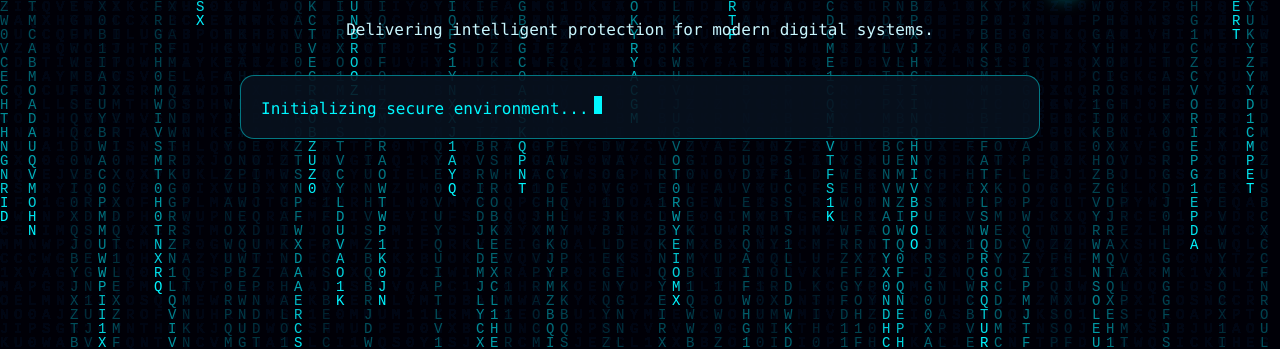
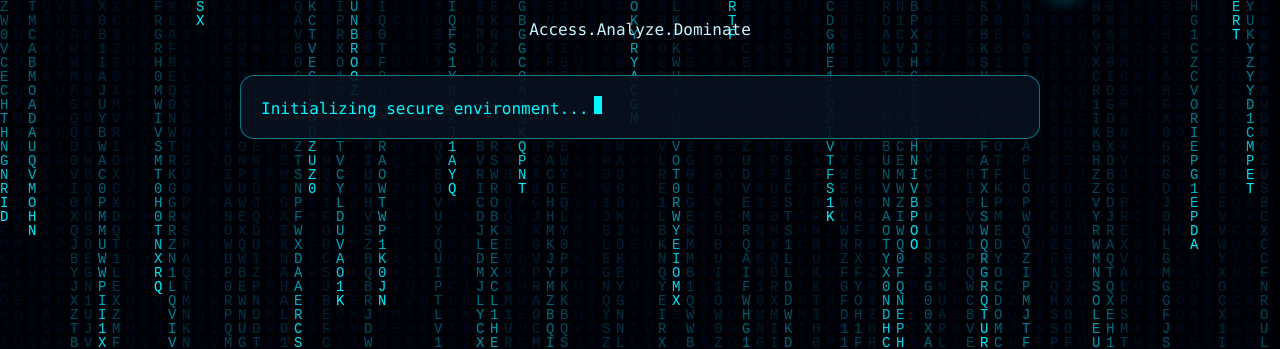
Before and after one commit to Ankur-Majumder/new-project, a website: page public/index.html in a window 1280 px wide. Shown: the part 451-800 px from the top of the page. Drawn offline with Linux system fonts and the light colour scheme.

Commit message:
Updated slogan

```diff
--- a/public/index.html
+++ b/public/index.html
@@ -248,7 +248,7 @@ nav a:hover::after{
 
 <section class="hero" id="home">
   <h2>ShadowRoot Security</h2>
-  <p>Delivering intelligent protection for modern digital systems.</p>
+  <p>Access.Analyze.Dominate</p>
 
   <div class="terminal">
     <div id="terminalText">
```
